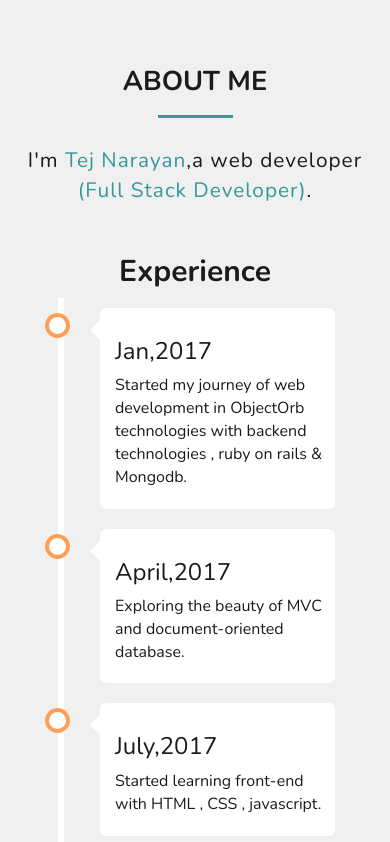
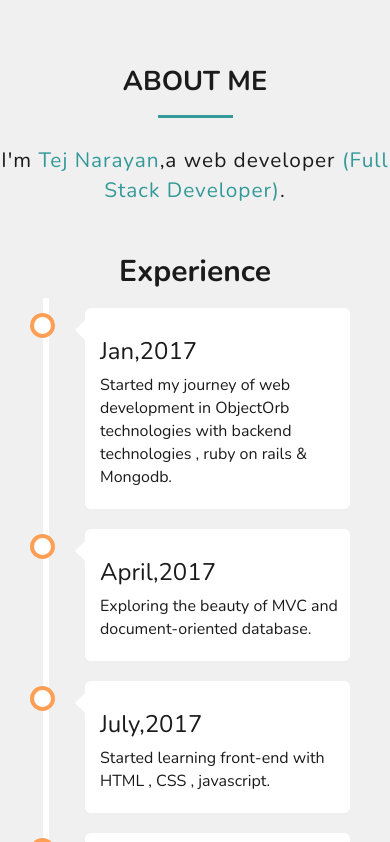
Before and after one commit to tejnarayan831/tejnarayan831.github.io, a plain HTML site: page portfolio/index.html in a window 390 px wide. Shown: the part 698-1540 px from the top of the page. Drawn offline with nearby package versions, Linux system fonts and the light colour scheme.

Commit message:
padding changed

```diff
--- a/portfolio/index.html
+++ b/portfolio/index.html
@@ -304,6 +304,10 @@
 					font-size: 1.3em;
 
 				}
+				.aboutme >.container-fluid{
+					padding-right:0px !important;
+					padding-left: 0px !important;
+				}
 				.aboutme-header h2{
 					font-size: 1.7em;
 				}
```
